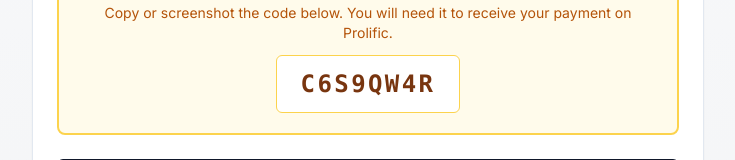
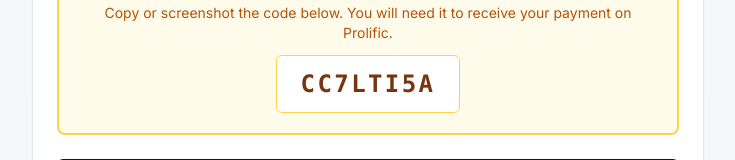
Before and after one commit to w4149/AI-Collaboration-Meaningful-Work, a Next.js app: page /thank-you in a window 1280 px wide. Shown: the part 377-537 px from the top of the page, without its empty margins (272-1007 px from the left). Built offline with nearby package versions, Linux system fonts and the light colour scheme.

Commit message:
Prolific 的complete code 更新

```diff
--- a/src/app/thank-you/page.tsx
+++ b/src/app/thank-you/page.tsx
@@ -4,7 +4,7 @@ import { Card, CardContent, CardDescription, CardHeader, CardTitle } from '@/com
 import { Button } from '@/components/ui/button'
 import { useCallback } from 'react'
 
-const PROLIFIC_COMPLETION_CODE = 'C6S9QW4R'
+const PROLIFIC_COMPLETION_CODE = 'CC7LTI5A'
 const PROLIFIC_COMPLETION_URL = `https://app.prolific.com/submissions/complete?cc=${PROLIFIC_COMPLETION_CODE}`
 
 export default function ThankYouPage() {
```
